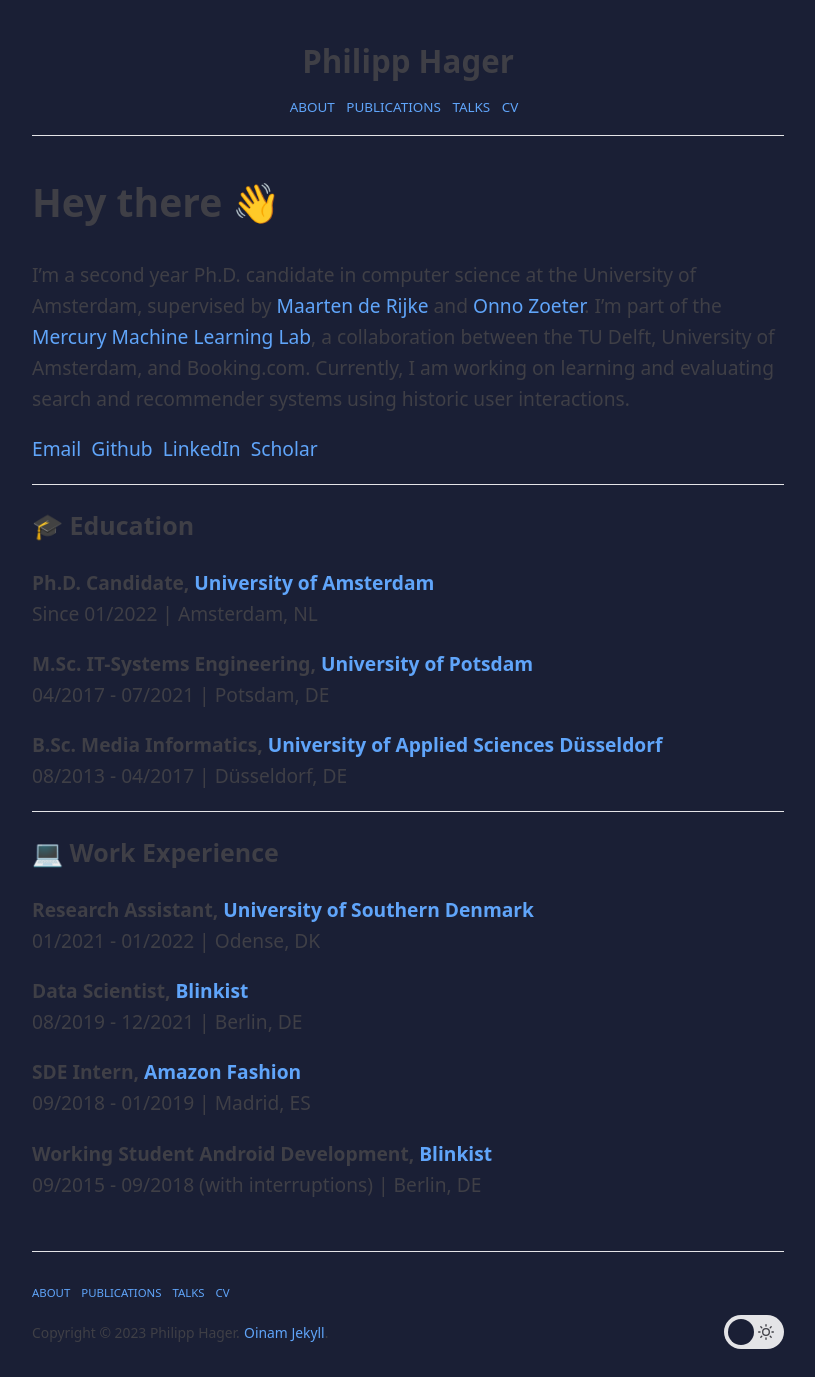
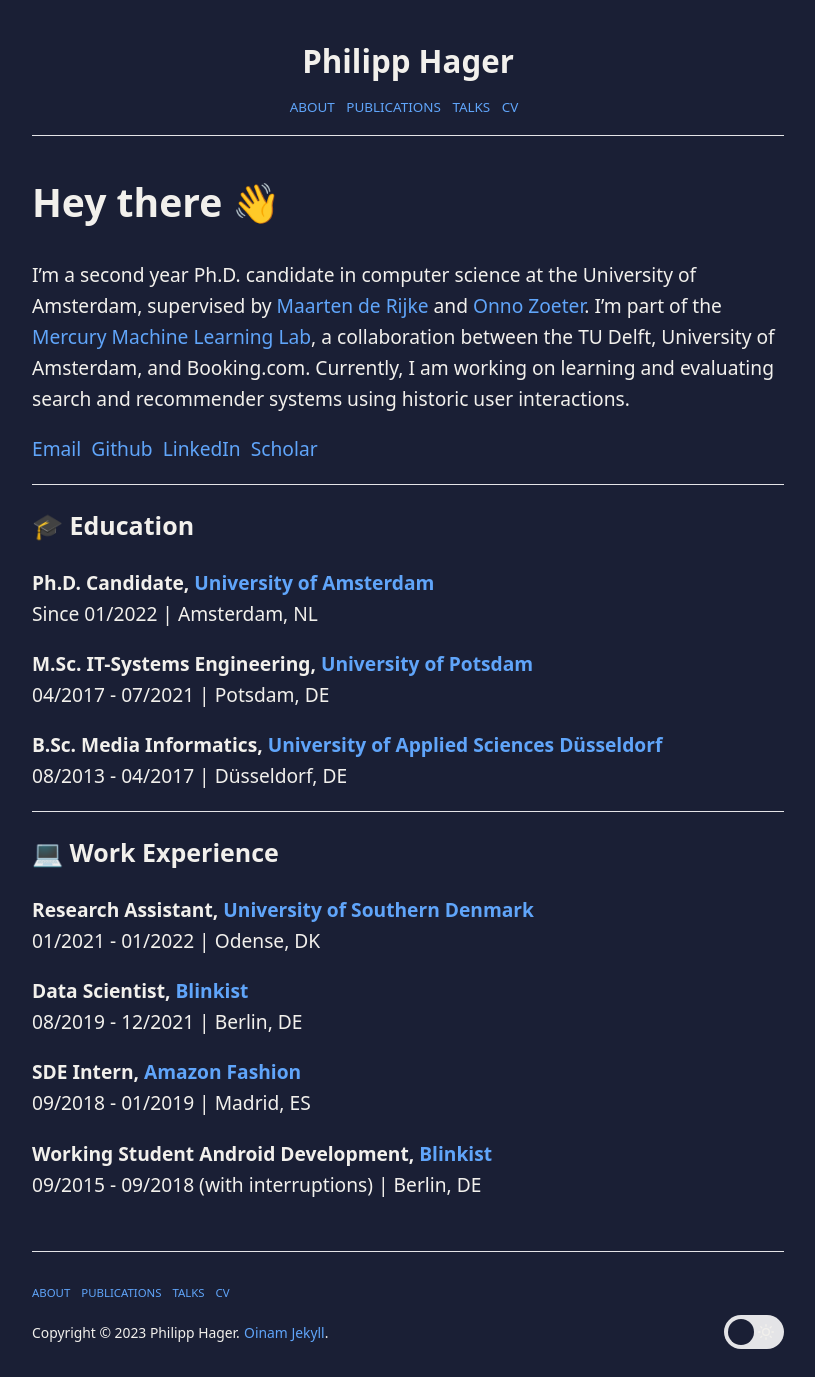
Before and after one commit to philipphager/philipphager.github.io, a Jekyll site: the page built from index.md, in a window 1280 px wide. Shown: the whole page, without its empty margins (232-1047 px from the left). Built offline with Jekyll 4.4.1, drawn with Linux system fonts in a browser that asks for light colours.

Commit message:
Update default.css

```diff
--- a/_includes/css/theme/default.css
+++ b/_includes/css/theme/default.css
@@ -14,8 +14,8 @@
   --background-color-alt: #1a1f35; /* gray-100 */
   --background-color-highlight: #e4e4e7; /* gray-200 */
 
-  --text-color: #3f3f46; /* gray-700 */
-  --text-color-alt: #52525b; /* gray-600 */
+  --text-color: #f2f0ec; /* gray-700 */
+  --text-color-alt: #2563eb; /* gray-600 */
 }
 
 [data-theme="dark"] {
```
